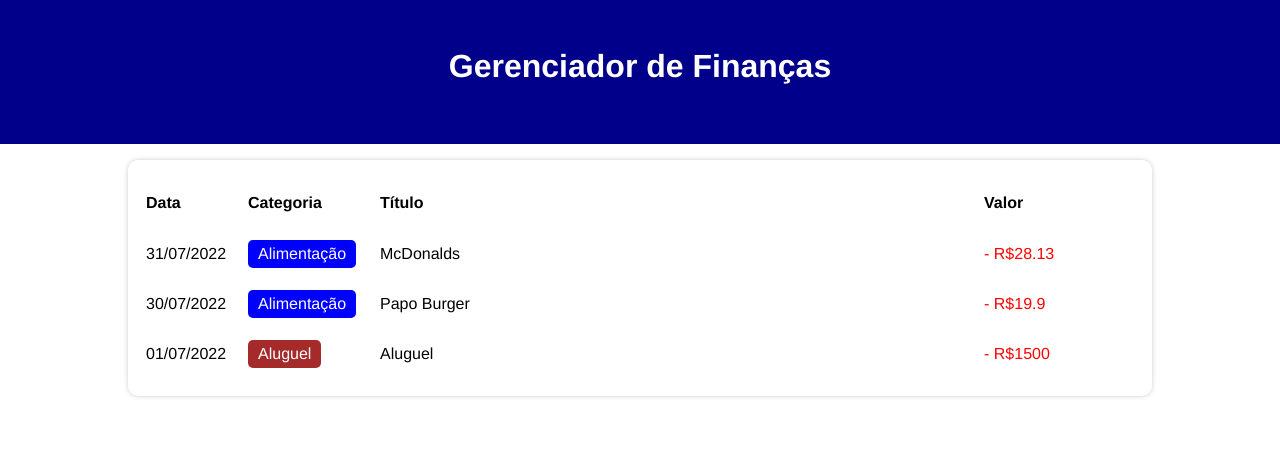
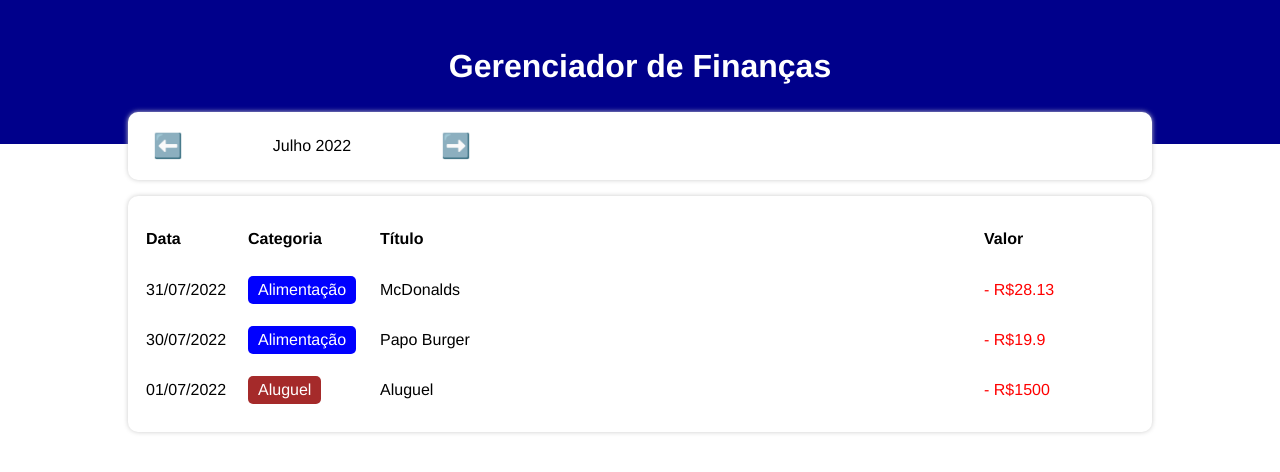
Before and after one commit to Lucas-Terto/gerenciador-de-financas-react-ts, a React (Create React App) app: page / in a window 1280 px wide. Shown: the top 472 px of the page. Built offline with nearby package versions, Linux system fonts and the light colour scheme; the HTML template or start-up script is replaced by a standard one.

Commit message:
month area

```diff
--- a/src/App.tsx
+++ b/src/App.tsx
@@ -6,18 +6,25 @@
 import { items } from './data/items';
 import { getCurrentMonth, filterListByMonth } from './helpers/dateFilter'
 import TableArea from './components/TableArea';
+import InfoArea from './components/InfoArea';
 
 function App() {
 
   const [list, setList] = useState(items)
   const [filteredList, setFilteredList] = useState<Item[]>([])
   const [currentMonth, setCurrentMonth] = useState(getCurrentMonth)
+  const [income, setIncome] = useState(0)
+  const [expense, setExpense] = useState(0)
 
   useEffect(() => {
 
     setFilteredList(filterListByMonth(list, currentMonth))
 
   }, [list, currentMonth])
+
+  const handleMonthChange = (newMonth:string) => {
+    setCurrentMonth(newMonth)
+  }
 
   return (
     <C.Container className='App'>
@@ -26,7 +33,12 @@
       </C.Header>
       <C.Body>
 
-        {/**área de informações */}
+        <InfoArea
+          currentMonth={currentMonth}
+          onMonthChange={handleMonthChange}
+          income={income}
+          expense={expense}
+        />
 
         {/**área de inserção */}
 
--- /dev/null
+++ b/src/components/InfoArea/index.tsx
@@ -0,0 +1,42 @@
+import React from 'react'
+import * as C from './styles'
+import { formatcurrentMonth } from '../../helpers/dateFilter'
+
+type Props = {
+    currentMonth:string;
+    onMonthChange: (newMonth:string) => void;
+    income:number;
+    expense:number;
+}
+
+const InfoArea = ({currentMonth, onMonthChange, income, expense}:Props) => {
+
+    const handlePrevMonth = () => {
+        let [year, month] = currentMonth.split('-')
+        let currentDate = new Date(parseInt(year), parseInt(month)-1, 1)
+        currentDate.setMonth(currentDate.getMonth() - 1)
+        onMonthChange(`${currentDate.getFullYear()}-${currentDate.getMonth()+1}`)
+    }
+
+    const handleNextMonth = () => {
+        let [year, month] = currentMonth.split('-')
+        let currentDate = new Date(parseInt(year), parseInt(month)-1, 1)
+        currentDate.setMonth(currentDate.getMonth() + 1)
+        onMonthChange(`${currentDate.getFullYear()}-${currentDate.getMonth()+1}`)
+    }
+
+  return (
+    <C.Container>
+        <C.MonthArea>
+            <C.MonthArrow onClick={handlePrevMonth}>⬅️</C.MonthArrow>
+            <C.MonthTitle>{formatcurrentMonth(currentMonth)}</C.MonthTitle>
+            <C.MonthArrow onClick={handleNextMonth}>➡️</C.MonthArrow>
+        </C.MonthArea>
+        <C.ResumeArea>
+
+        </C.ResumeArea>
+    </C.Container>
+  )
+}
+
+export default InfoArea
--- /dev/null
+++ b/src/components/InfoArea/styles.ts
@@ -0,0 +1,32 @@
+import styled from "styled-components";
+
+export const Container = styled.div`
+    background-color: #fff;
+    box-shadow: 0px 0px 5px #ccc;
+    border-radius: 10px;
+    padding: 20px;
+    margin-top: -2em;
+    display: flex;
+    align-items: center;
+`
+
+export const MonthArea = styled.div`
+    flex: 1;
+    display: flex;
+    align-items: center;
+`
+export const MonthArrow = styled.div`
+    width: 40px;
+    text-align: center;
+    font-size: 1.5em;
+    cursor: pointer;
+`
+
+export const ResumeArea = styled.div`
+    flex: 2;
+    display: flex;
+`
+export const MonthTitle = styled.div`
+    flex: 1;
+    text-align: center;
+`
--- a/src/helpers/dateFilter.ts
+++ b/src/helpers/dateFilter.ts
@@ -35,3 +35,15 @@
 
     return `${day <= 9 ? '0'+day : day}/${month <= 9 ? '0'+month : month}/${year}`
 }
+
+export const formatcurrentMonth = (currentMonth:string):string => {
+
+    let [year, month] = currentMonth.split('-')
+    let months = [
+        'Janeiro', 'Fevereiro', 'Março', 'Abril',
+        'Maio', 'Junho', 'Julho','Agosto','Setembro',
+        'Outubro', 'Novembro', 'Dezembro',
+    ]
+
+    return `${months[parseInt(month)-1]} ${year}`
+}
```
